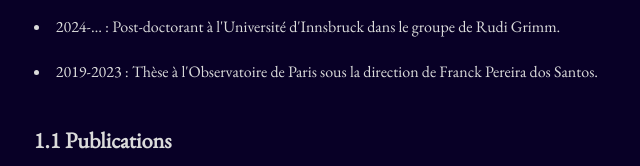
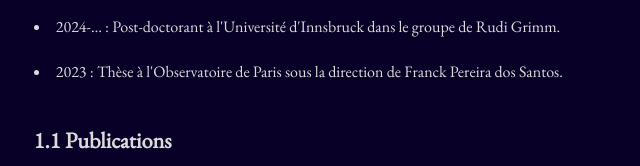
Before and after one commit to lucarabistouille/lucarabistouille.github.io, a plain HTML site: page index.html in a window 1280 px wide. Shown: the part 568-734 px from the top of the page, 319-959 px from the left. Drawn offline with nearby package versions, Linux system fonts and the light colour scheme; a web font is replaced by a local one.

Commit message:
Update index.html

```diff
--- a/index.html
+++ b/index.html
@@ -47,7 +47,7 @@
 
     <h2 id="carr">Informations professionnelles</h2>
     <li>2024-… : Post-doctorant à l'Université d'Innsbruck dans le groupe de Rudi Grimm.</li>
-    <li>2019-2023 : Thèse à l'Observatoire de Paris sous la direction de Franck Pereira dos Santos.</li>
+    <li>2023 : Thèse à l'Observatoire de Paris sous la direction de Franck Pereira dos Santos.</li>
 
     <h3 id="carr-pub">Publications</h3>
 
```
